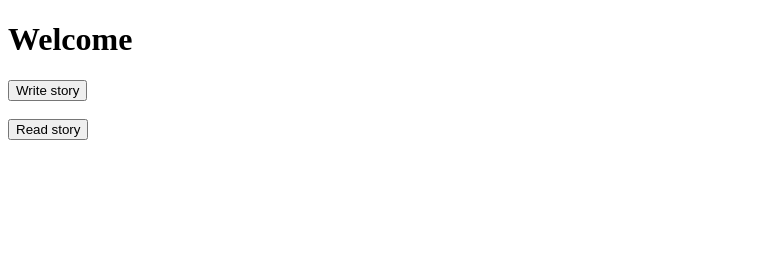
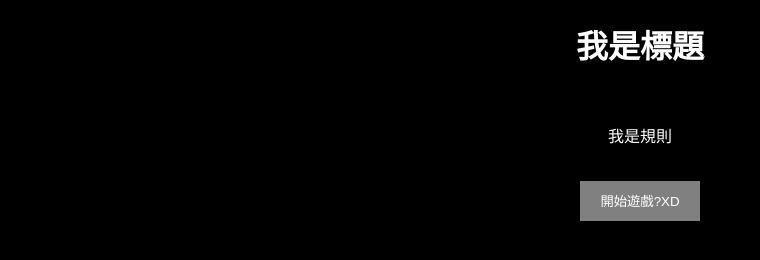
Before and after one commit to xuanlutw/NYMU-story, a website: page index.html in a window 1280 px wide. Shown: the whole page, without its empty margins (0-760 px from the left). Drawn offline with Linux system fonts and the light colour scheme.

Commit message:
modify color, add world count

```diff
--- a/index.html
+++ b/index.html
@@ -4,13 +4,15 @@
 <meta charset="utf-8">
 <title>Story!</title>
 </head>
-<body>
+<body bgcolor="#000000">
 
-<h1>Welcome</h1>
-<input type="button" value="Write story" onclick="location.href='./write_story.html'">
-</br>
-</br>
-<input type="button" value="Read story" onclick="location.href='./read_story.html'">
+<div style="text-align:center;">
+    <font color="#FFFFFF">
+        <h1>我是標題</h1></br>
+        <p>我是規則</p></br>
+    </font>
+    <input type="button" value="開始遊戲?XD" onclick="location.href='./write_story.html'" style="width:120px;height:40px;border:2px white none;background-color:gray;color:white;">
+</div>
 
 </body>
 </html>
```
Also changed, not shown: write_story.html (+11 -11 lines), write_story.js (+5 -2 lines).
